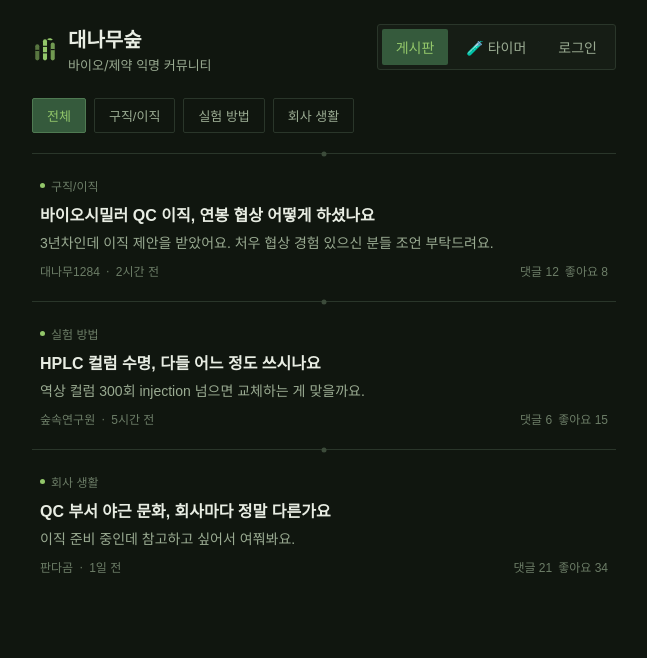
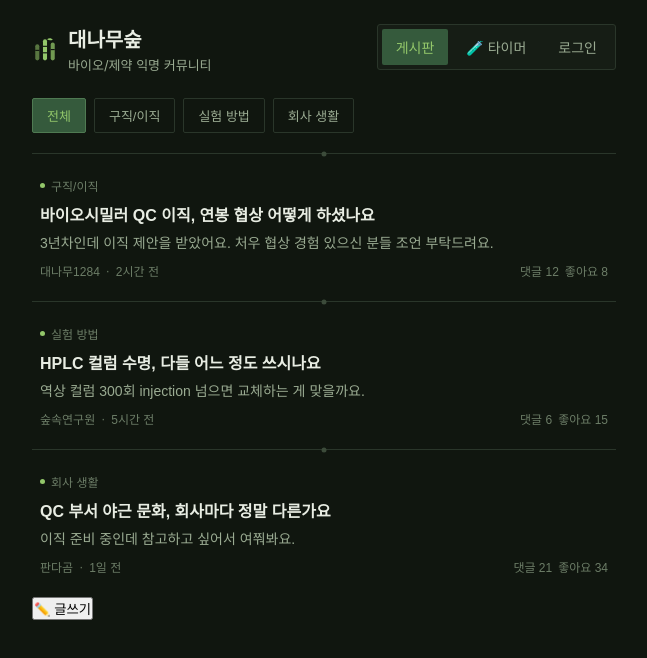
Before and after one commit to Diamorek/bamboo-forest-biotech, a React (Vite) app in the folder frontend/: page / in a window 1280 px wide. Shown: the top 658 px of the page, without its empty margins (316-963 px from the left). Built offline with nearby package versions, Linux system fonts and the light colour scheme; no server answers; a web font is replaced by a local one.

Commit message:
Update BoardList.jsx

```diff
--- a/frontend/src/components/BoardList.jsx
+++ b/frontend/src/components/BoardList.jsx
@@ -48,8 +48,9 @@ const MOCK_POSTS = [
 /**
  * 게시판 목록
  * @param {(postId: number|string) => void} onSelectPost - 글 클릭 시 호출 (App에서 상세 화면으로 전환)
+ * @param {() => void} onWriteClick - 글쓰기 버튼 클릭 시 호출
  */
-function BoardList({ onSelectPost }) {
+function BoardList({ onSelectPost, onWriteClick }) {
   const [posts, setPosts] = useState([])
   const [activeCategory, setActiveCategory] = useState('all')
   const [loading, setLoading] = useState(true)
@@ -121,6 +122,10 @@ function BoardList({ onSelectPost }) {
           ))}
         </ul>
       )}
+
+      <button type="button" className="write-fab" onClick={onWriteClick}>
+        ✏️ 글쓰기
+      </button>
     </div>
   )
 }
```
